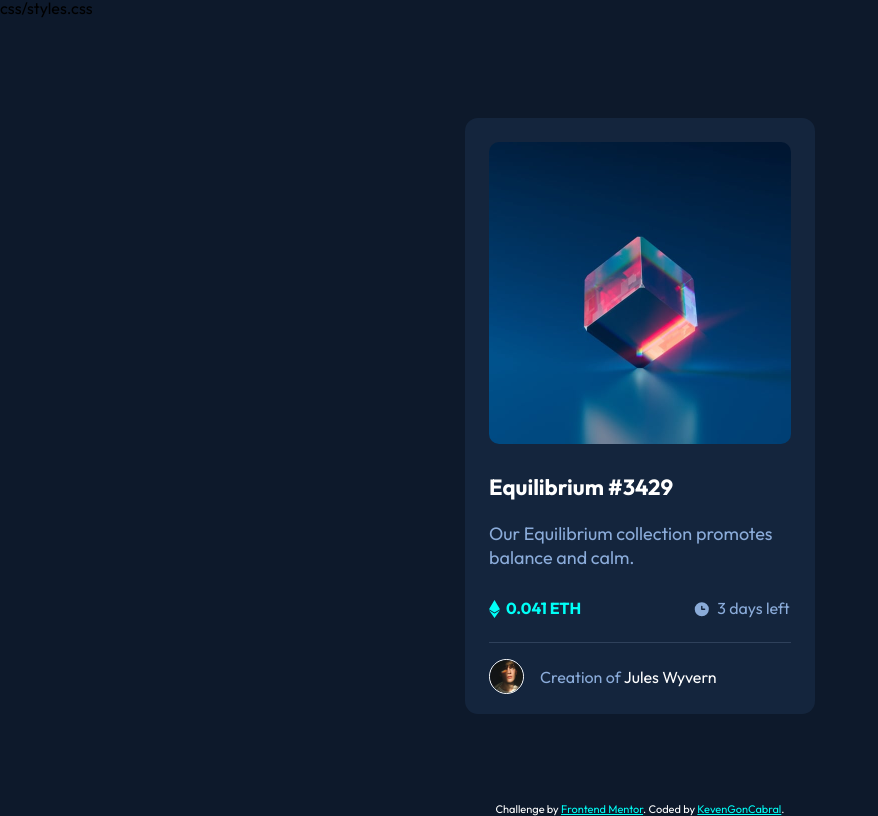
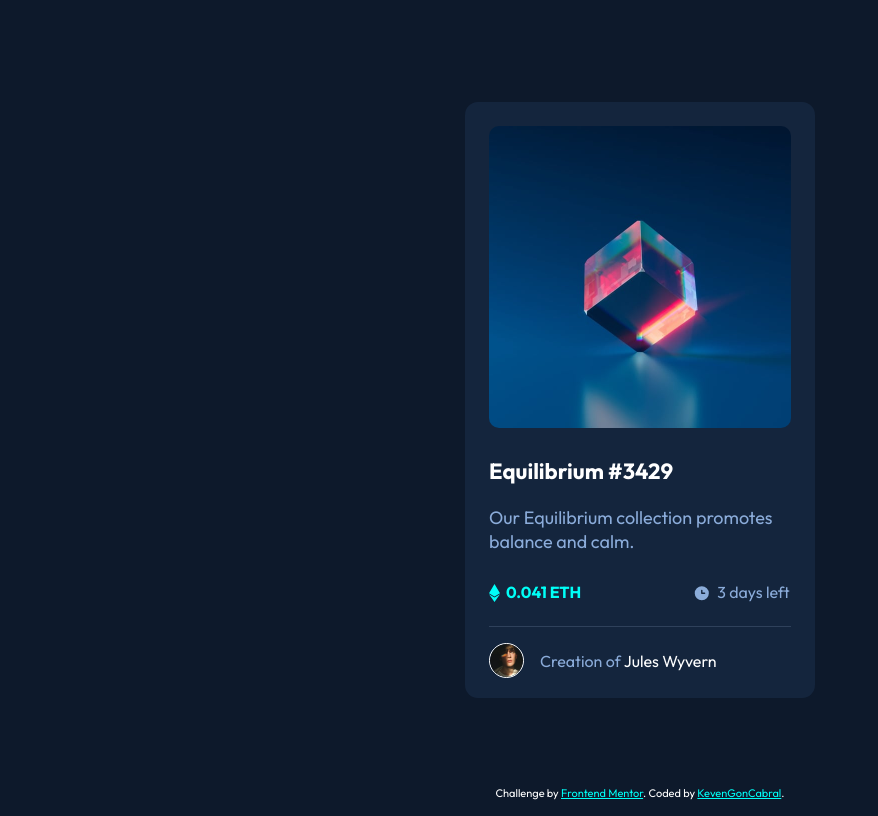
Before and after one commit to KevenGonCabral/Ntf-responsive-card, a plain HTML site: page index.html in a window 1280 px wide. Shown: the whole page, without its empty margins (0-878 px from the left). Drawn offline with Linux system fonts and the light colour scheme.

Commit message:
Update index.html

```diff
--- a/index.html
+++ b/index.html
@@ -1,7 +1,7 @@
 <!DOCTYPE html>
 <html lang="en">
 <head>
-    css/styles.css
+
     <link rel="stylesheet" href="css/reset.css">
     <link rel="stylesheet" href="css/styles.css">
     <link rel="preconnect" href="https://fonts.googleapis.com">
```
